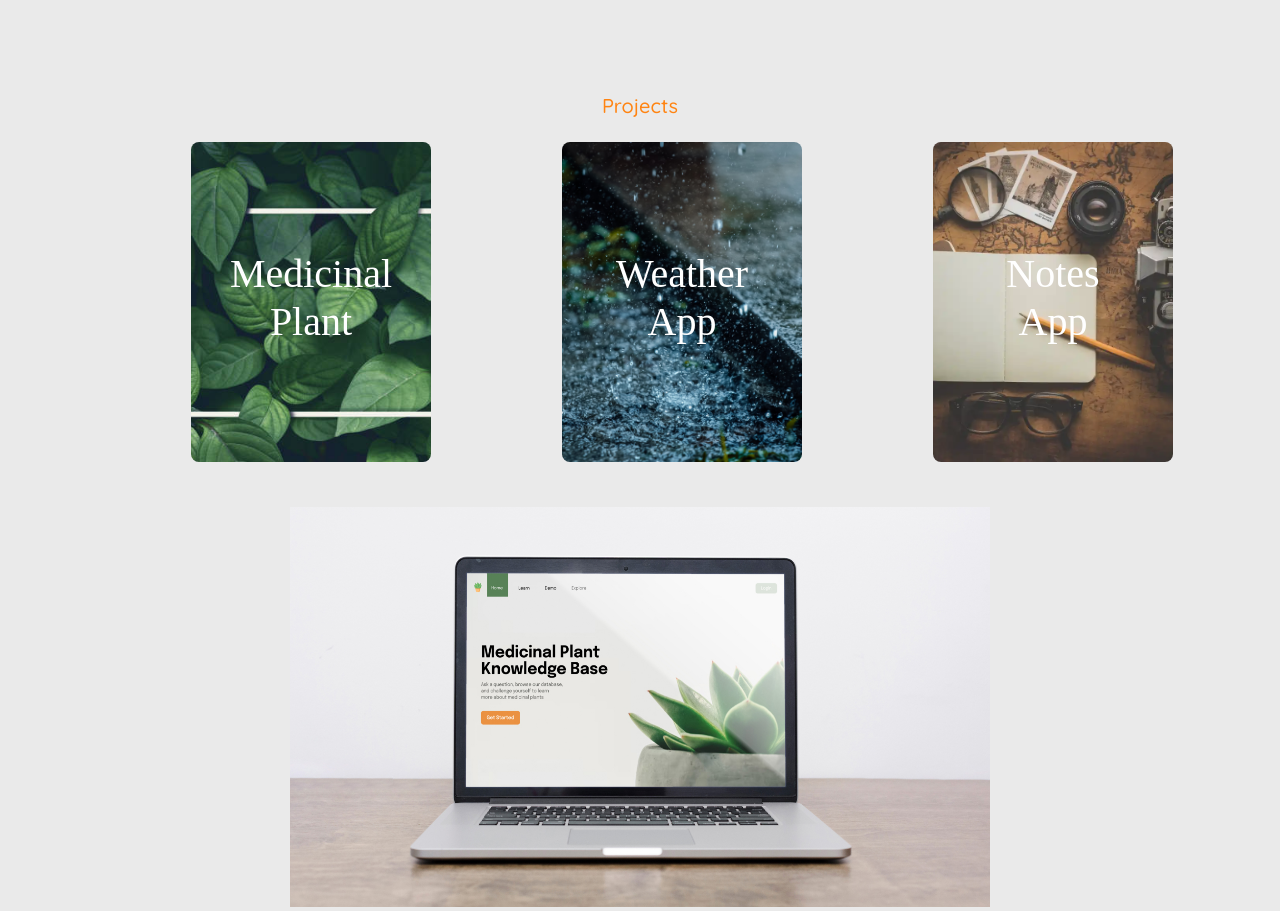
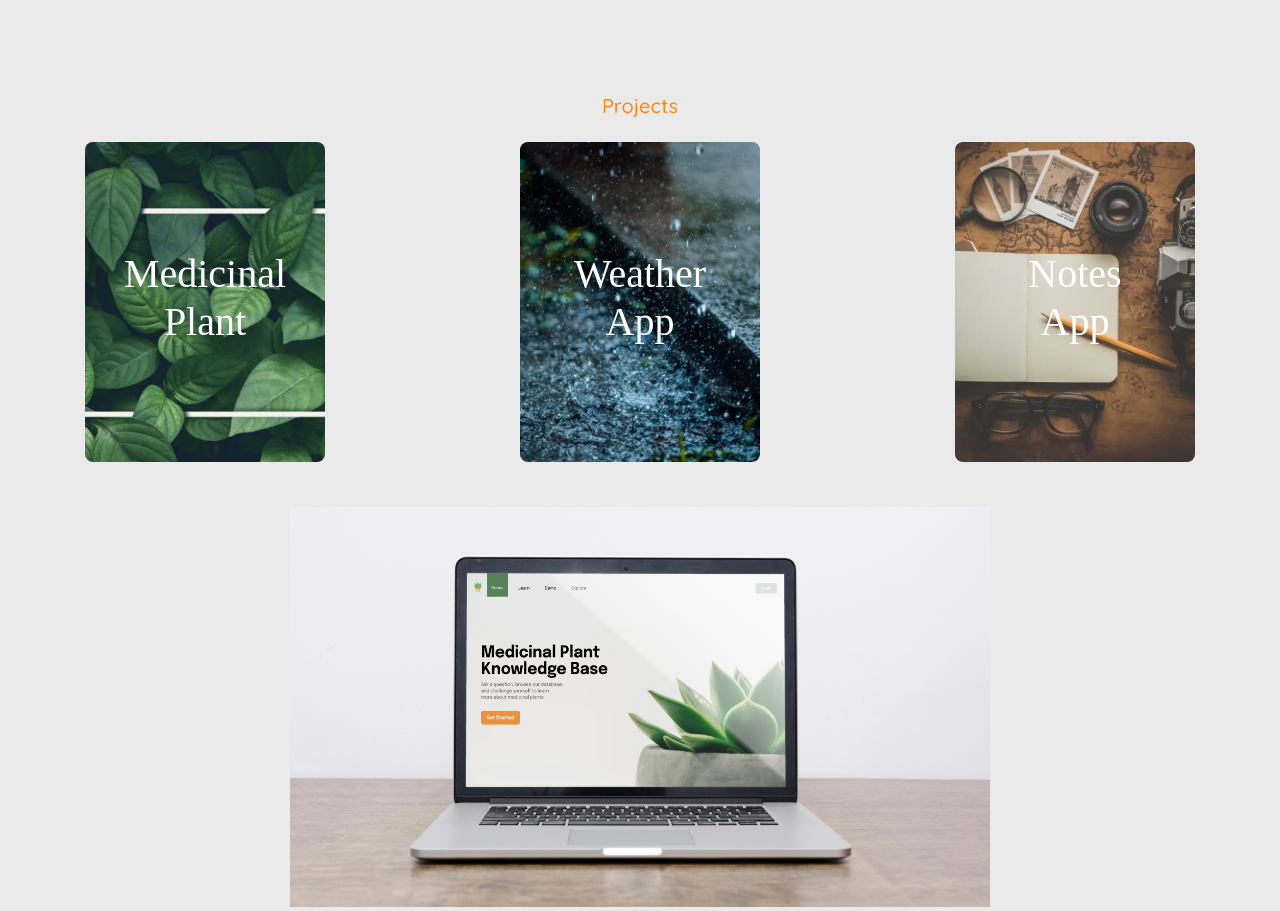
Before and after one commit to Edwinop/Portfolio_EdwinPeralta, a React (Create React App) app in the folder portfolio/: page / in a window 1280 px wide. Shown: the part 1112-2023 px from the top of the page. Built offline with nearby package versions, Linux system fonts and the light colour scheme.

Commit message:
centered cards

```diff
--- a/portfolio/src/components/Projects.js
+++ b/portfolio/src/components/Projects.js
@@ -57,9 +57,9 @@ currentPicture = require('./img/'+currentSlide.source+'.jpg');
       </MDBCardBody>
     </div>
     </center>
-
+    <center>
     <div className="border_color">
-    <MDBRow className='row-cols-1 row-cols-md-3 g-4' style={{marginLeft: '14vw', marginBottom: 40}}>
+    <MDBRow className='row-cols-1 row-cols-md-3 g-4' style={{ marginBottom: 40}}>
       <MDBCol >
       <Tilt className="Tilt" options={{ max : 20 }} style={{ height: 325, width: 250 }}>
         <CardActionArea onClick={slideCardLeft}>
@@ -95,6 +95,7 @@ currentPicture = require('./img/'+currentSlide.source+'.jpg');
       </MDBCol>
     </MDBRow>
     </div>
+    </center>
     <center>
     <div className='h-100 border_color' style={{ maxWidth: '100%',minHeight: '32rem'}}>
     <div className="carousel-block">
```
